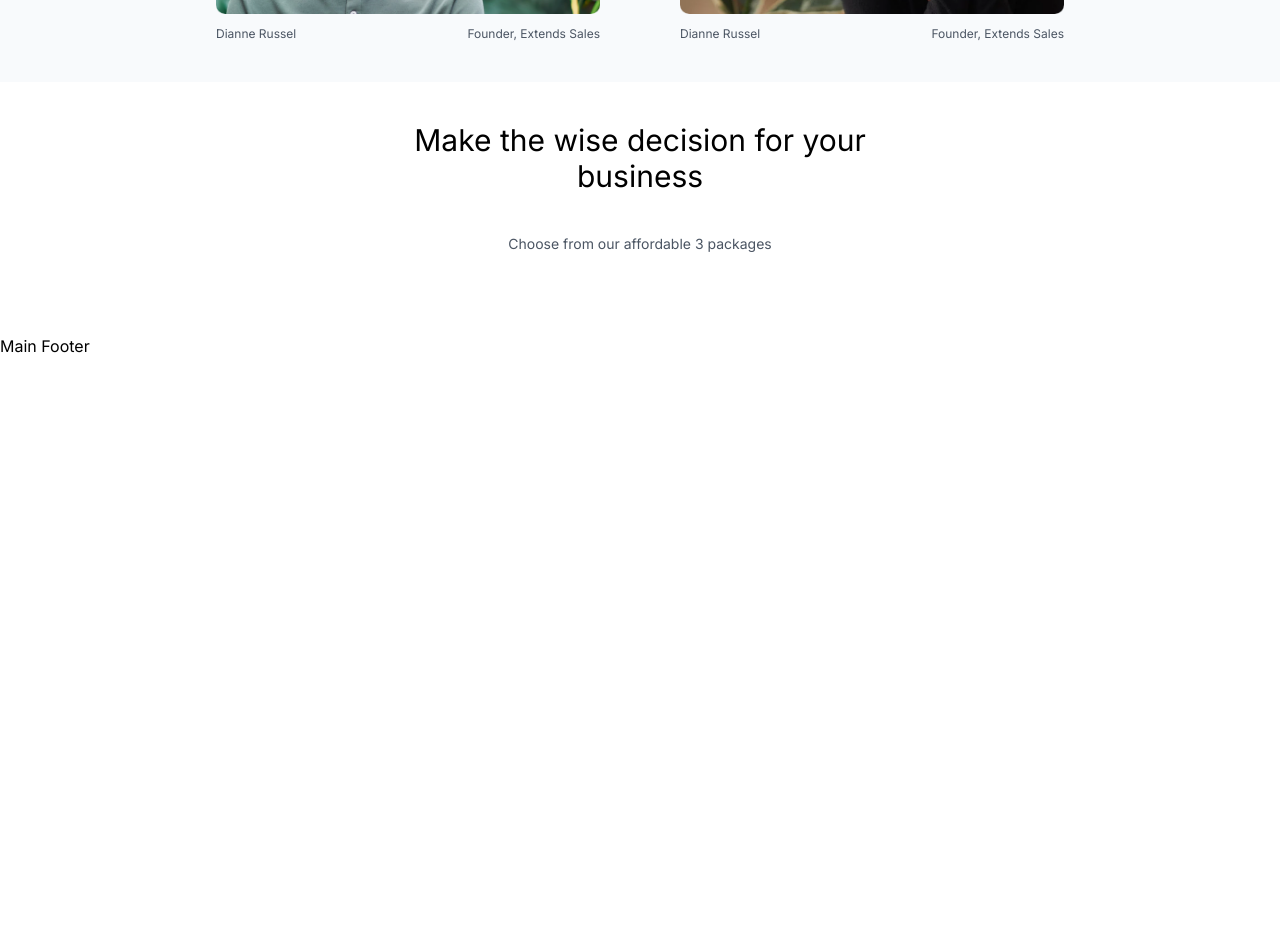
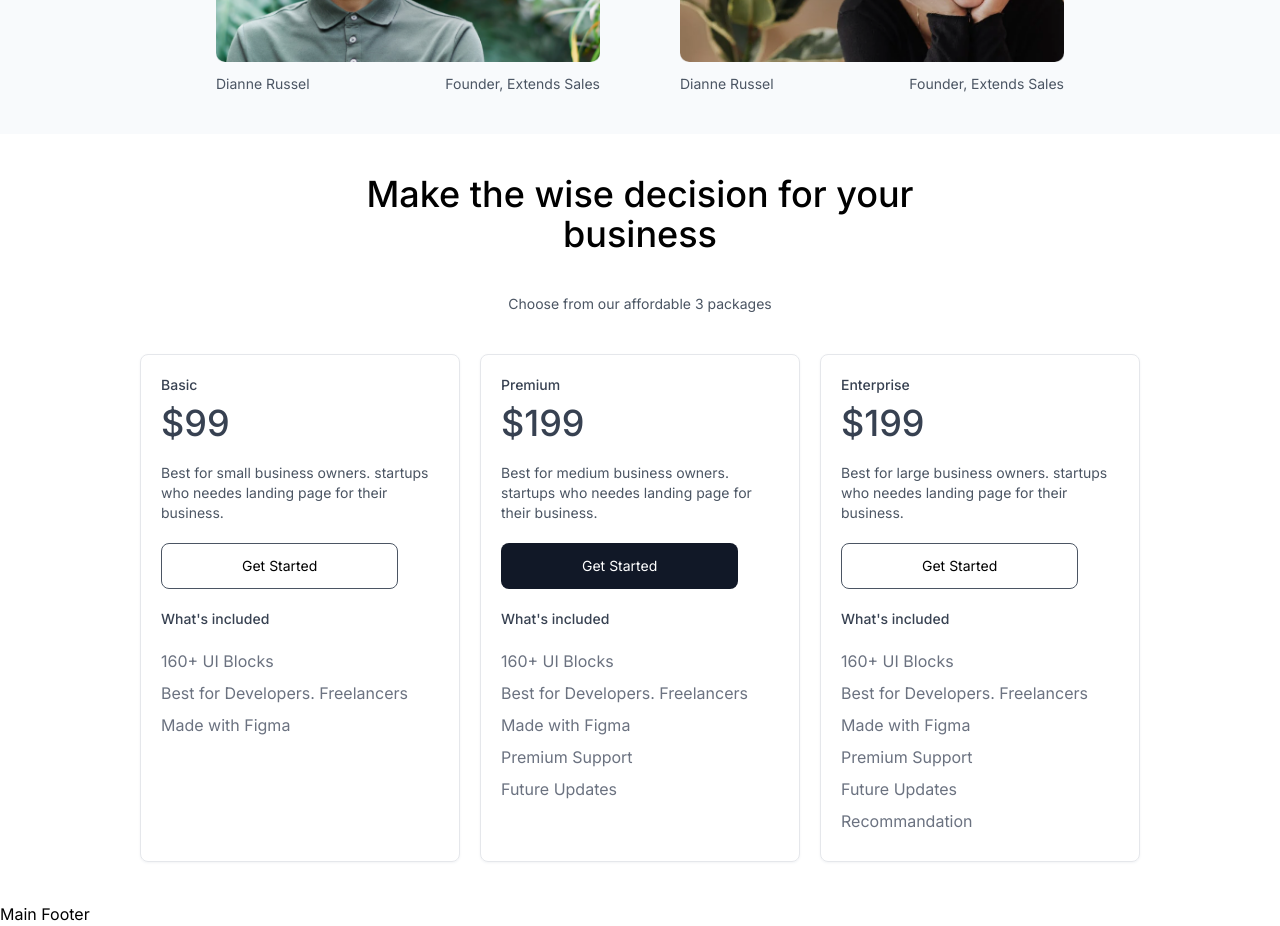
Before and after one commit to NdekoCode/vue-startup-landing-page, a Vue app: page / in a window 1280 px wide. Shown: the part 3100-4026 px from the top of the page. Before the commit the page ends 3458 px from the top, so only its background shows below. Built offline with nearby package versions, Linux system fonts and the light colour scheme.

Commit message:
feat: add pricing block

```diff
--- a/src/components/Pricing.vue
+++ b/src/components/Pricing.vue
@@ -1,10 +1,16 @@
-<script setup lang="ts"></script>
+<script setup lang="ts">
+import { pricingData } from '@/utilities/constants'
+import PricingItem from './PricingItem.vue'
+</script>
 <template>
   <section class="py-10">
     <div class="container max-w-6xl flex-col-center">
       <div class="max-w-xl mx-auto mb-10 text-center">
-        <h2 class="mb-10 text-3xl">Make the wise decision for your business</h2>
+        <h2 class="mb-10 text-4xl font-medium">Make the wise decision for your business</h2>
         <p class="text-sm text-gray-600">Choose from our affordable 3 packages</p>
+      </div>
+      <div class="grid grid-cols-1 gap-5 px-5 md:grid-cols-2 lg:grid-cols-3">
+        <pricing-item v-for="pricing of pricingData" :pricing="pricing" />
       </div>
     </div>
   </section>
--- /dev/null
+++ b/src/components/PricingItem.vue
@@ -0,0 +1,31 @@
+<script setup lang="ts">
+import type { PropType } from 'vue'
+import { type IPricing } from '../utilities/types'
+
+const { pricing } = defineProps({
+  pricing: Object as PropType<IPricing>
+})
+</script>
+<template>
+  <article class="max-w-xs p-5 border border-gray-200 rounded-lg shadow shadow-gray-100">
+    <p class="mb-2 text-sm font-medium text-gray-700">{{ pricing?.type }}</p>
+    <strong class="block mb-5 text-4xl font-medium text-gray-700">${{ pricing?.price }}</strong>
+    <p class="mb-5 text-sm text-gray-600">{{ pricing?.description }}</p>
+    <a
+      href="#"
+      class="inline-block px-10 py-3 mb-5 text-sm text-center border rounded-lg md:px-14 lg:px-20"
+      :class="
+        pricing?.isRecommended ? 'bg-gray-900 text-white border-transparent' : 'border-gray-600'
+      "
+      >{{ pricing?.textButton }}</a
+    >
+    <strong class="block mb-5 text-sm font-medium text-gray-700">What's included</strong>
+    <ul>
+      <li v-for="(including, index) of pricing?.including" :key="index" class="mb-2 text-gray-500">
+        {{ including }}
+      </li>
+    </ul>
+  </article>
+</template>
+
+<style scoped></style>
--- a/src/components/TestimonialItem.vue
+++ b/src/components/TestimonialItem.vue
@@ -30,7 +30,7 @@ const { testimonial } = defineProps({
         class="max-w-sm w-full rounded-md object-cover min-h-[230px]"
       />
     </div>
-    <p class="text-xs text-gray-600 flex-between-center">
+    <p class="text-sm text-gray-600 flex-between-center">
       <span>{{ testimonial.userName }}</span>
       <span>{{ testimonial.post }}</span>
     </p>
--- a/src/components/Testimonials.vue
+++ b/src/components/Testimonials.vue
@@ -6,8 +6,8 @@ import TestimonialItem from './TestimonialItem.vue'
   <section class="py-10 bg-[#f8fafc]">
     <div class="container max-w-6xl flex-col-center">
       <div class="max-w-xl mx-auto mb-10 text-center">
-        <h2 class="mb-10 text-3xl">See what our customers are saying</h2>
-        <p class="text-sm text-gray-600">2,157 people have said how good we are</p>
+        <h2 class="mb-10 text-4xl font-medium">See what our customers are saying</h2>
+        <p class="text-base text-gray-600">2,157 people have said how good we are</p>
       </div>
       <div class="grid max-w-5xl grid-cols-1 gap-20 mx-auto lg:grid-cols-2">
         <testimonial-item v-for="testimonial of testimonialsData" :testimonial="testimonial" />
--- a/src/utilities/constants.ts
+++ b/src/utilities/constants.ts
@@ -1,4 +1,4 @@
-import type { ITestimonial, routeLink } from './types'
+import type { IPricing, ITestimonial, routeLink } from './types'
 
 import testimonialMan from '@/assets/images/testimonial-man.png'
 import testimonialWoman from '@/assets/images/testimonial-woman.png'
@@ -45,9 +45,53 @@ export const testimonialsData: ITestimonial[] = [
     post: 'Founder, Extends Sales'
   },
   {
-    content: '"This is a the best course for React! Highly Recommened"',
+    content: '"I love how easy it was to learn every section. Easy to understand"',
     image: testimonialWoman,
     userName: 'Dianne Russel',
     post: 'Founder, Extends Sales'
   }
 ]
+
+export const pricingData: IPricing[] = [
+  {
+    type: 'Basic',
+    price: '99',
+    isRecommended: false,
+    textButton: 'Get Started',
+    description:
+      'Best for small business owners. startups who needes landing page for their business.',
+    including: ['160+ UI Blocks', 'Best for Developers. Freelancers', 'Made with Figma']
+  },
+  {
+    type: 'Premium',
+    price: '199',
+    isRecommended: true,
+    textButton: 'Get Started',
+    description:
+      'Best for medium business owners. startups who needes landing page for their business.',
+    including: [
+      '160+ UI Blocks',
+      'Best for Developers. Freelancers',
+      'Made with Figma',
+      'Premium Support',
+      'Future Updates'
+    ]
+  },
+
+  {
+    type: 'Enterprise',
+    price: '199',
+    isRecommended: false,
+    textButton: 'Get Started',
+    description:
+      'Best for large business owners. startups who needes landing page for their business.',
+    including: [
+      '160+ UI Blocks',
+      'Best for Developers. Freelancers',
+      'Made with Figma',
+      'Premium Support',
+      'Future Updates',
+      'Recommandation'
+    ]
+  }
+]
```
Also changed, not shown: src/utilities/types.ts (+8 -0 lines).
